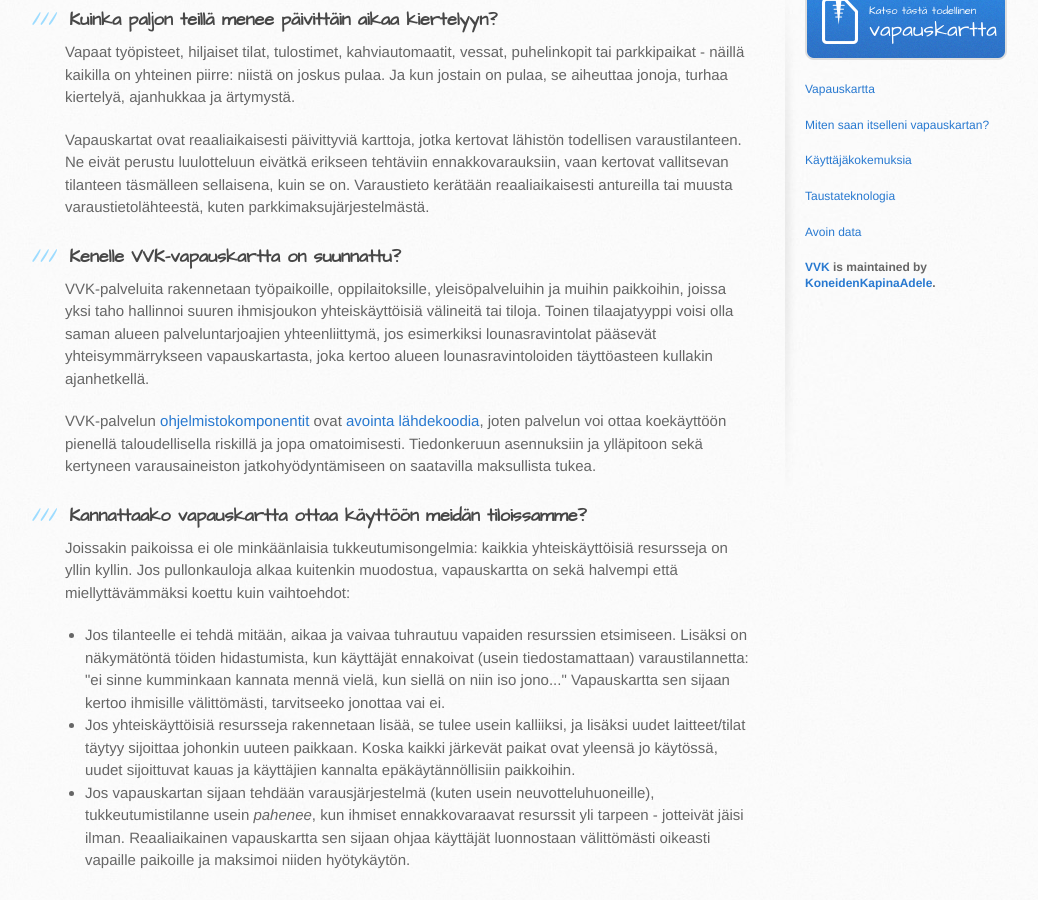
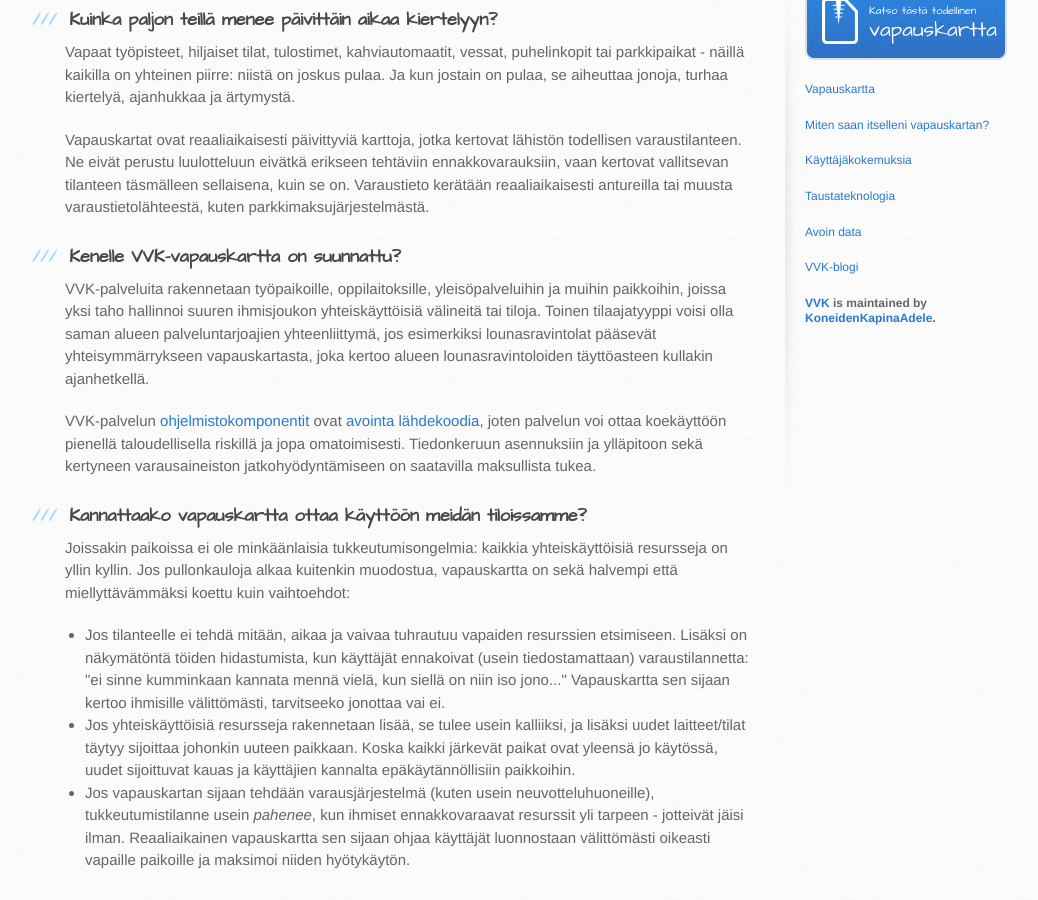
Before and after one commit to KoneidenKapinaAdele/vvk, a Jekyll site: the page built from index.html, in a window 1280 px wide and 900 px high, scrolled down 394 px. Shown: the whole window, without its empty margins (105-1143 px from the left). Built offline with Jekyll 4.4.1, drawn with Linux system fonts in a browser that asks for light colours.

Commit message:
linkki blogiin

```diff
--- a/_includes/aside.html
+++ b/_includes/aside.html
@@ -7,6 +7,7 @@
   <p><a href="kokemuksia">Käyttäjäkokemuksia</a></p>
   <p><a href="teknologia">Taustateknologia</a></p>
   <p><a href="avoindata">Avoin data</a></p>
+  <p><a href="blog">VVK-blogi</a></p>
 
   <p class="repo-owner"><a href="https://github.com/KoneidenKapinaAdele/vvk">VVK</a> is maintained by <a href="https://github.com/KoneidenKapinaAdele">KoneidenKapinaAdele</a>.</p>
 
```
